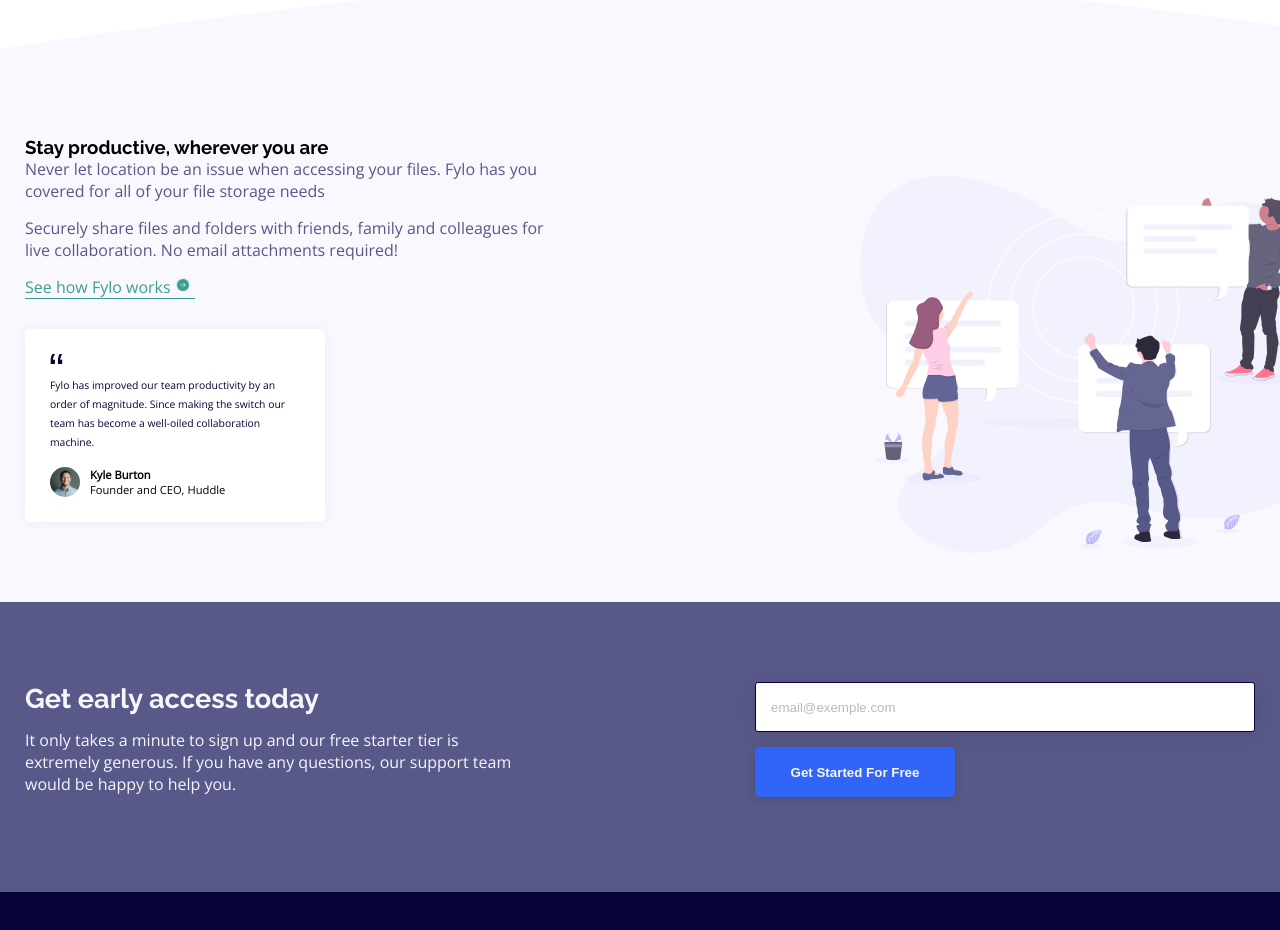
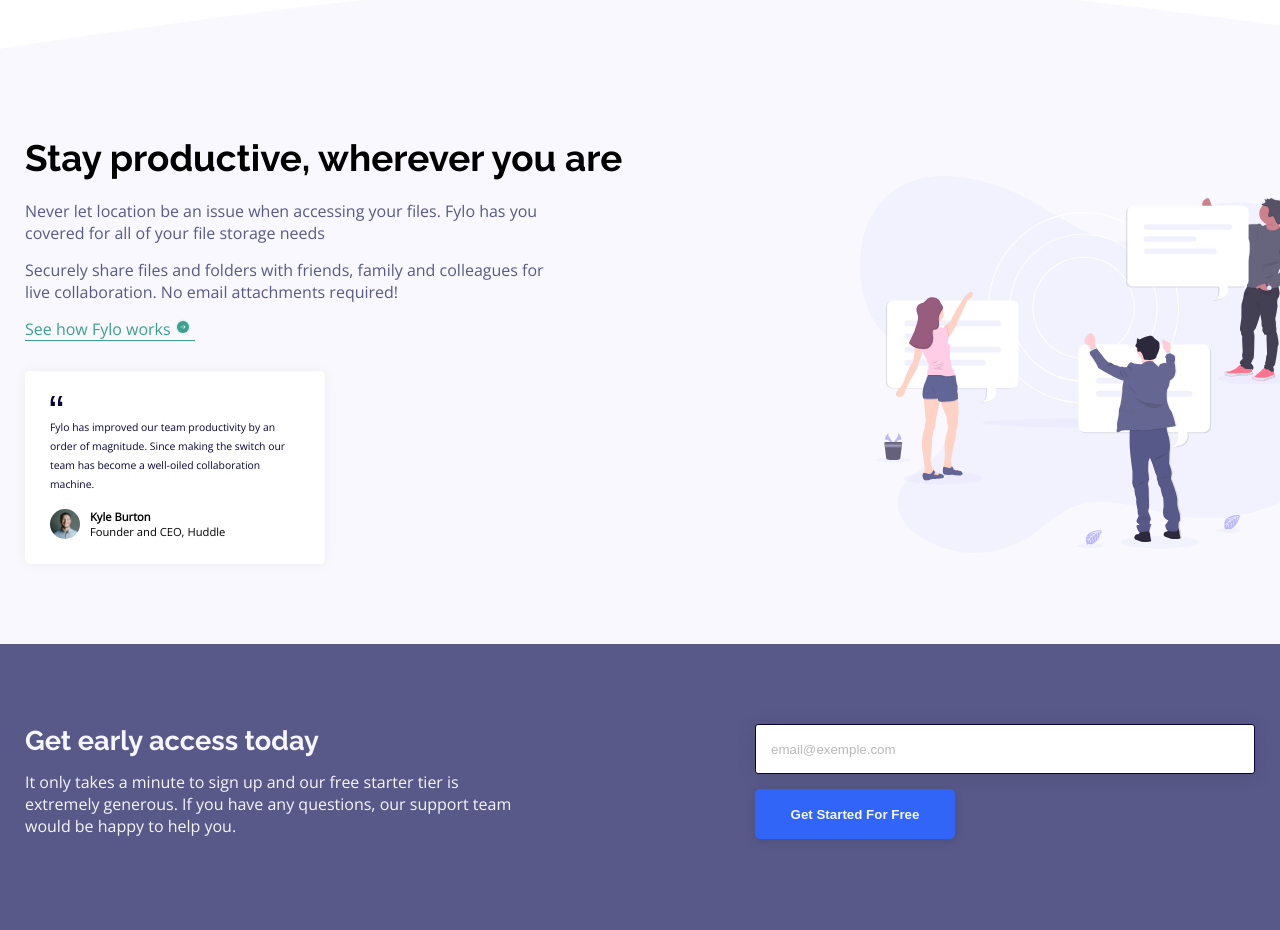
Before and after one commit to kdumagalhaes/fylo-landing-page-reactjs, a React (Create React App) app: page / in a window 1280 px wide. Shown: the part 880-1810 px from the top of the page. Built offline with nearby package versions, Linux system fonts and the light colour scheme.

Commit message:
stay productive's title correction

```diff
--- a/src/components/Divs/StayProductive/StayProductive.js
+++ b/src/components/Divs/StayProductive/StayProductive.js
@@ -16,6 +16,8 @@
       <SmallTitle
         text="Stay productive, wherever you are"
         padding="300px"
+        margin="0 0 20px 0"
+        fontSize="2.3rem"
       />
       <Paragraph color="var(--desaturated-blue)" marginResponsive="30px 0 0 0">
         Never let location be an issue when accessing your files. Fylo has you
```
